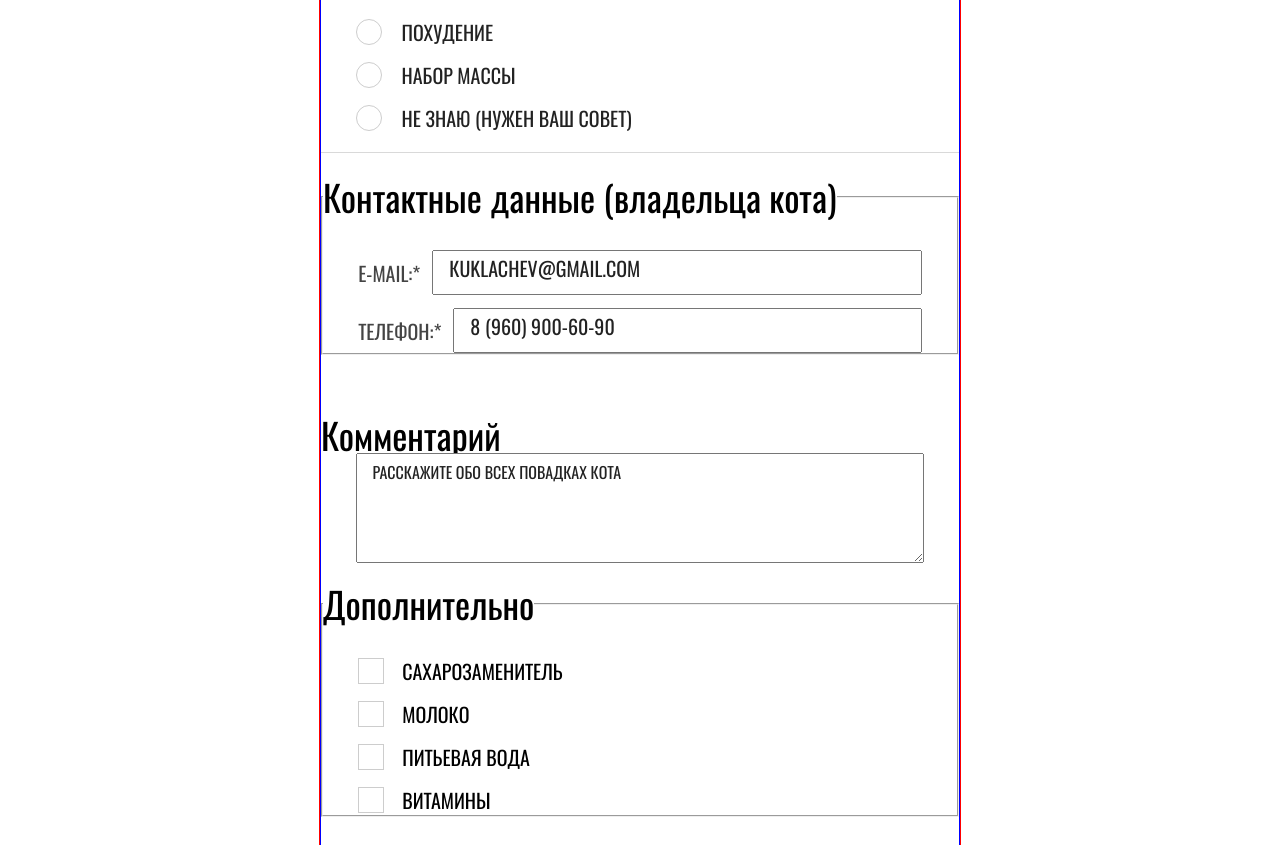
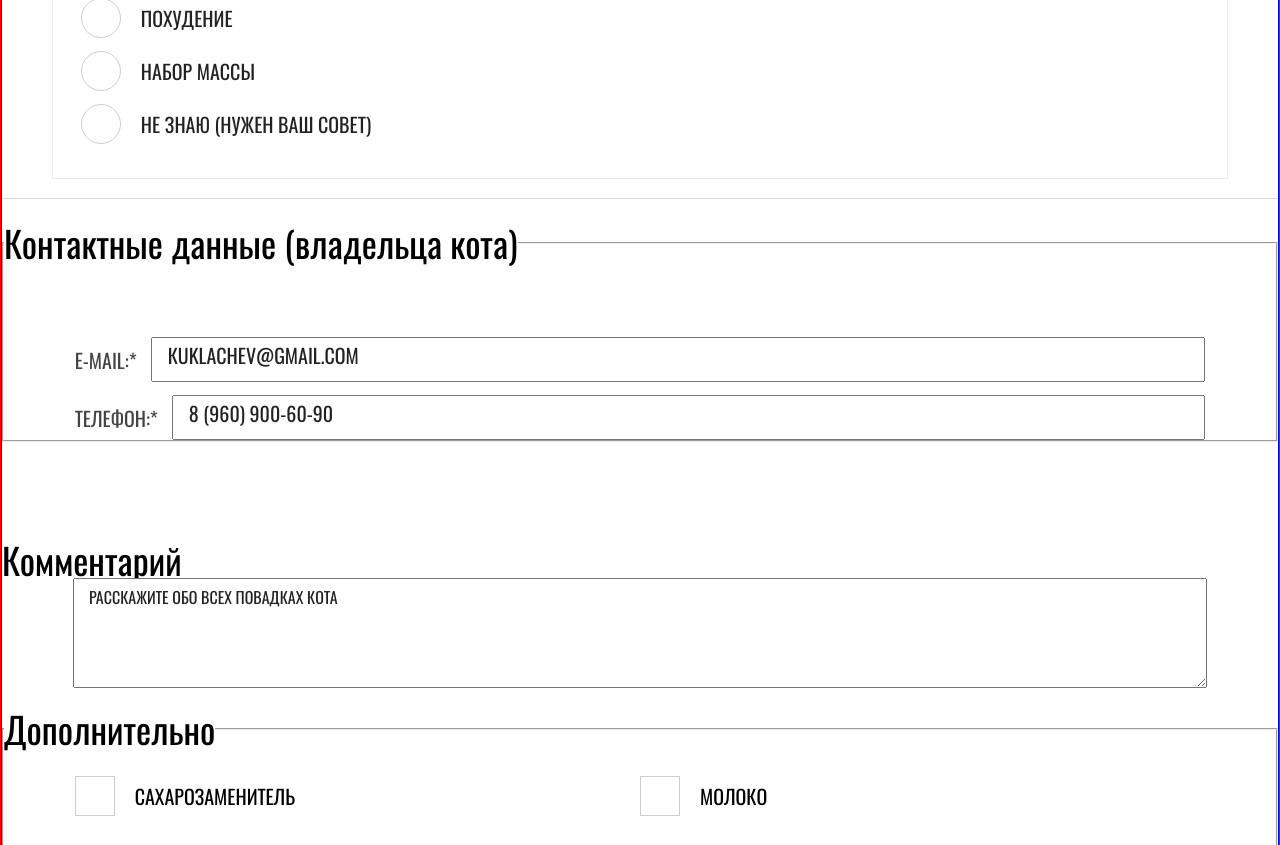
Before and after one commit to SJ23y/Cat-Energy, a website: page source/form.html in a window 1280 px wide. Shown: the part 473-1318 px from the top of the page. Drawn offline with nearby package versions, Linux system fonts and the light colour scheme; files that its build step writes are made by us from their sources.

Commit message:
feat: added layout for tablet for form page

```diff
--- a/source/form.html
+++ b/source/form.html
@@ -117,9 +117,9 @@
         <fieldset class="form__group field-group additional-info">
           <legend class="field-group__heading">Дополнительно</legend>
 
-          <ul class="field-group__list page__list">
+          <ul class="field-group__list page__list page__container additional-info__list">
             <li class="additional-info__item">
-              <label class="page__container field-group__label additional-info__label">
+              <label class="field-group__label additional-info__label">
                 <span class="additional-info__text">Cахарозаменитель</span>
                 <input class="additional-info__input visually-hidden" type="checkbox" name="additional-info" value="sugar-replacement" checked>
                 <span class="form__checkbox-control form-control"></span>
@@ -128,7 +128,7 @@
 
 
             <li class="additional-info__item">
-              <label class="page__container field-group__label additional-info__label">
+              <label class="field-group__label additional-info__label">
                 <span class="additional-info__text">Молоко</span>
                 <input class="additional-info__input visually-hidden" type="checkbox" name="additional-info" value="milk">
                 <span class="form__checkbox-control form-control"></span>
@@ -136,7 +136,7 @@
             </li>
 
             <li class="additional-info__item">
-              <label class="page__container field-group__label additional-info__label">
+              <label class="field-group__label additional-info__label">
                 <span class="additional-info__text">Питьевая вода</span>
                 <input class="additional-info__input visually-hidden" type="checkbox" name="additional-info" value="drinkwater">
                 <span class="form__checkbox-control form-control"></span>
@@ -144,7 +144,7 @@
             </li>
 
             <li class="additional-info__item">
-              <label class="page__container field-group__label additional-info__label">
+              <label class="field-group__label additional-info__label">
                 <span class="additional-info__text">Витамины</span>
                 <input class="additional-info__input visually-hidden" type="checkbox" name="additional-info" value="vitamins">
                 <span class="form__checkbox-control form-control"></span>
--- a/source/sass/blocks/additional-info.scss
+++ b/source/sass/blocks/additional-info.scss
@@ -10,11 +10,32 @@
 }
 
 
+.additional-info__list {
+  margin: 0 auto;
+
+  @media (min-width: $tablet-width) {
+    display: grid;
+    grid-template-columns: 1fr 1fr;
+    grid-template-rows: 40px;
+    row-gap: 32px;
+    margin: 0 auto;
+  }
+
+}
+
 .additional-info__item:not(:last-child) {
   margin-bottom: 13px;
+
+  @media (min-width: $tablet-width) {
+    margin-bottom: 0;
+  }
 }
 
 .additional-info__label {
   position: relative;
-  padding-left: 44px;
+  padding-left: 50px;
+
+  @media (min-width: $tablet-width) {
+    padding-left: 60px;
+  }
 }
--- a/source/sass/blocks/additional-products.scss
+++ b/source/sass/blocks/additional-products.scss
@@ -1,8 +1,14 @@
 @use "../globals/variables.scss" as *;
 
 .additional-products {
+  padding-top: 34px;
   margin-bottom: 35px;
+
+  @media (min-width: $tablet-width) {
+    padding-top: 76px;
+  }
 }
+
 
 .additional-products__stats {
   font-family: $font-body;
--- a/source/sass/blocks/comment.scss
+++ b/source/sass/blocks/comment.scss
@@ -5,4 +5,8 @@
   padding-top: 38px;
   margin-bottom: 23px;
   color: $special-dark-gray;
+
+  @media (min-width: $tablet-width) {
+    padding-top: 76px;
+  }
 }
--- a/source/sass/blocks/field-group.scss
+++ b/source/sass/blocks/field-group.scss
@@ -30,6 +30,10 @@
 
 .field-group__label-text {
   margin-right: 12px;
+
+  @media (min-width: $tablet-width) {
+    margin-right: 14px;
+  }
 }
 
 .field-group__input {
@@ -59,7 +63,3 @@
   font-size: 16px;
   line-height: 18px;
 }
-
-.field-group__list {
-  width: 100%;
-}
--- a/source/sass/blocks/form-control.scss
+++ b/source/sass/blocks/form-control.scss
@@ -5,7 +5,12 @@
   top: 50%;
   left: 0;
   transform: translateY(-50%);
-  width: 26px;
-  height: 26px;
+  width: 30px;
+  height: 30px;
   border: 1px solid $special-gray;
+
+  @media(min-width: $tablet-width) {
+    width: 40px;
+    height: 40px;
+  }
 }
--- a/source/sass/blocks/form.scss
+++ b/source/sass/blocks/form.scss
@@ -5,6 +5,13 @@
   font-size: 20px;
   line-height: normal;
   text-transform: uppercase;
+
+  @media(min-width: $tablet-width) {
+    display: flex;
+    flex-direction: row;
+    flex-wrap: wrap;
+    justify-content: start;
+  }
 }
 
 .form__group {
@@ -12,8 +19,6 @@
 }
 
 .form__radio-control {
-  width: 30px;
-  height: 30px;
   border-radius: 50%;
 }
 
@@ -22,4 +27,11 @@
   margin: 0 auto;
   font-size: 16px;
   line-height: 20px;
+
+  @media(min-width: $tablet-width) {
+    width: 36.71875%;
+    margin: 0;
+    margin-left: 3.90625%;
+    margin-right: 10.546875%;
+  }
 }
--- a/source/sass/blocks/owner-contacts.scss
+++ b/source/sass/blocks/owner-contacts.scss
@@ -6,4 +6,8 @@
   padding-top: 35px;
   margin-bottom: 24px;
   color: $special-dark-gray;
+
+  @media (min-width: $tablet-width) {
+    padding-top: 76px;
+  }
 }
--- a/source/sass/blocks/page-form.scss
+++ b/source/sass/blocks/page-form.scss
@@ -1,10 +1,11 @@
 @use "../globals/variables.scss" as *;
 
 .page-form {
+  width: 100%;
   padding-top: 27px;
 
   @media (min-width: $tablet-width) {
-    padding-top: 64px;
+    padding-top: 0;
   }
 }
 
@@ -36,6 +37,8 @@
 
   @media (min-width: $tablet-width) {
       margin-bottom: 66px;
+      font-size: 20px;
+      line-height: 30px;
   }
 }
 
--- a/source/sass/blocks/program-picker.scss
+++ b/source/sass/blocks/program-picker.scss
@@ -13,6 +13,22 @@
 
 .program-picker__list {
   width: 100%;
+
+  @media(min-width: $tablet-width) {
+    width: 92.1875%;
+    margin: 0 auto;
+    padding: 25px 28px 29px;
+    border: 1px solid $light-gray-4;
+
+  }
+}
+
+.program-picker__item {
+    min-height: 30px;
+
+  @media(min-width: $tablet-width) {
+    min-height: 40px;
+  }
 }
 
 .program-picker__item:not(:last-child) {
@@ -21,5 +37,11 @@
 
 .program-picker__label {
   position: relative;
-  padding-left: 45px;
+  padding-left: 50px;
+
+  @media(min-width: $tablet-width) {
+    width: 100%;
+    padding: 0;
+    padding-left: 60px;
+  }
 }
--- a/source/sass/globals/variables.scss
+++ b/source/sass/globals/variables.scss
@@ -9,7 +9,8 @@ $special-dark-gray: #444444;
 $special-dark-gray-4: #666666;
 $light-gray: #d9d9d9;
 $light-gray-2: #eaeaea;
-$light-gray-3: #d3d3d3;
+$light-gray-3 : #d3d3d3;
+$light-gray-4: #e7e7e7;
 
 $font-heading: "Oswald", "Arial", sans-serif;
 $font-body: "Arial", sans-serif;
```
